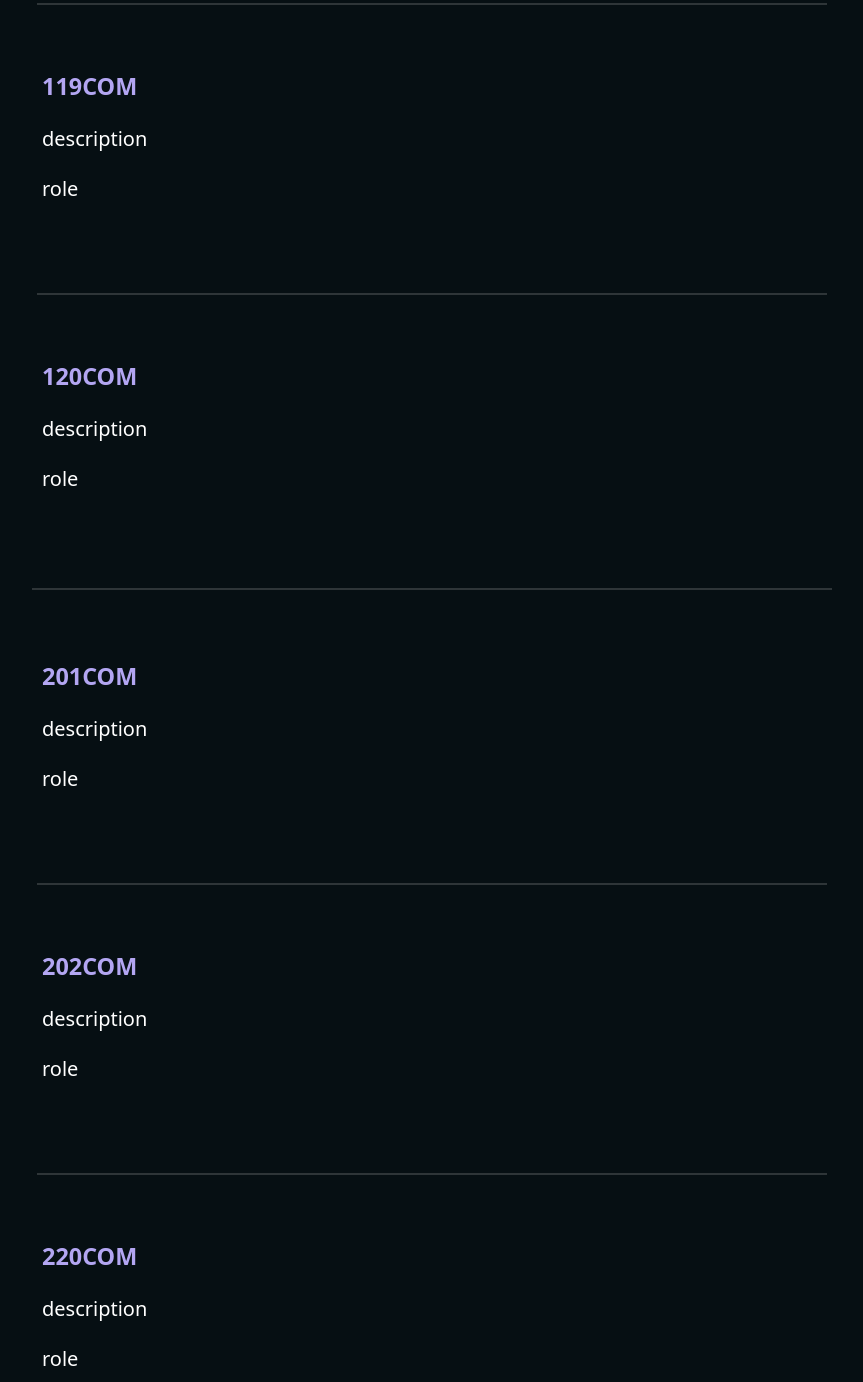
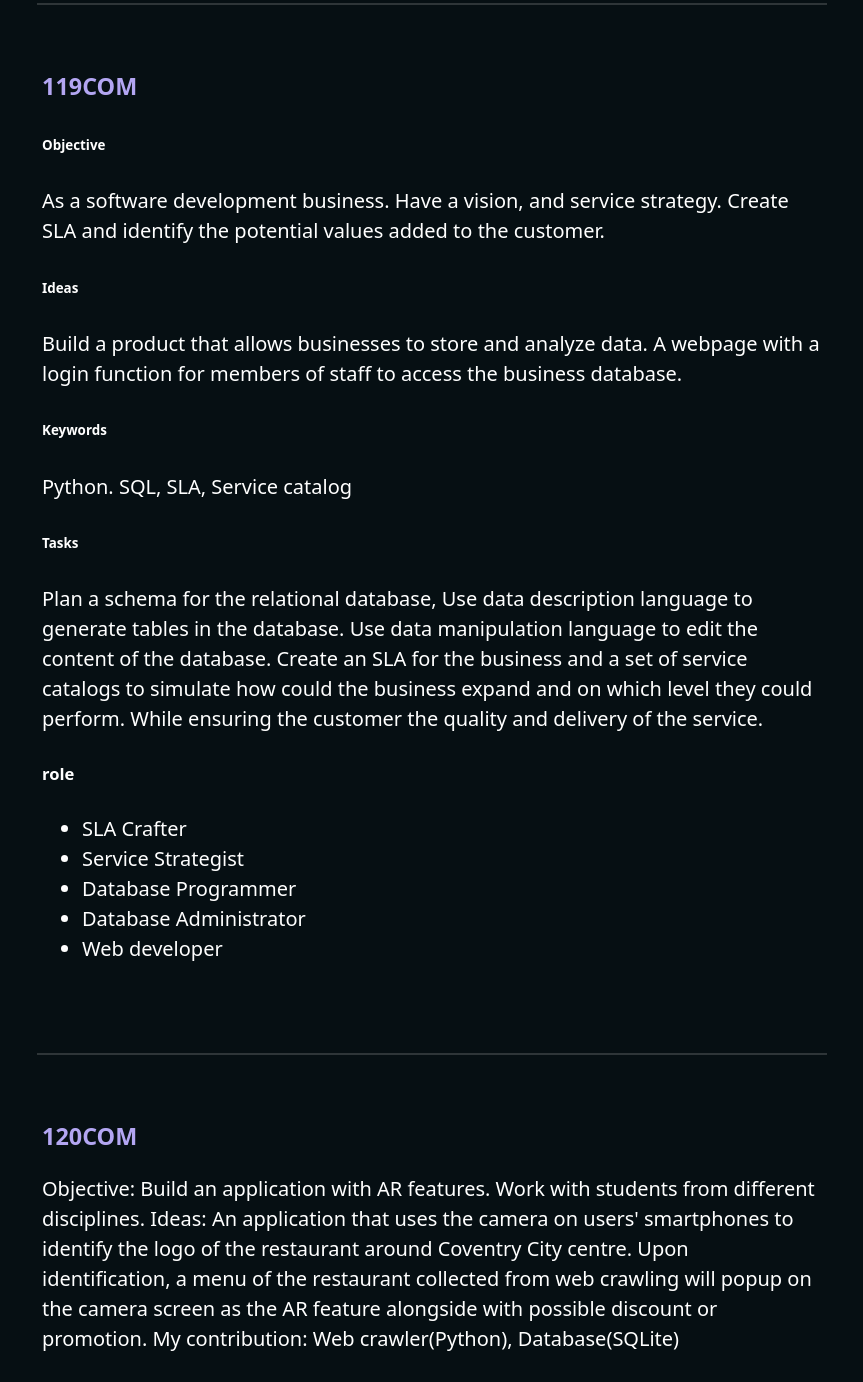
Before and after one commit to Ka67i/Ka67i.github.io, a plain HTML site: page index.html in a window 1280 px wide. Shown: the part 880-2262 px from the top of the page, without its empty margins (32-895 px from the left). Drawn offline with Linux system fonts and the light colour scheme.

Commit message:
more sample added

```diff
--- a/index.html
+++ b/index.html
@@ -51,42 +51,75 @@
             </article>
             <article>
                 <h1 class="article__title">119COM</code></h1>
+                <h6>Objective</h6>
+                <p>As a software development business. Have a vision, and service strategy. Create SLA and identify the potential values added to the customer.</p>
+                <h6>Ideas</h6>
+                <p>Build a product that allows businesses to store and analyze data. A webpage with a login function for members of staff to access the business database.</p>
+                <h6>Keywords</h6>
+                <p>Python. SQL, SLA, Service catalog</p>
+                <h6>Tasks</h6>
+                <p>Plan a schema for the relational database, Use data description language to generate tables in the database. Use data manipulation language to edit the content of the database. Create an SLA for the business and a set of service catalogs to simulate how could the business expand and on which level they could perform. While ensuring the customer the quality and delivery of the service.
+                </p>
+                <h5>role</h5>
                 <p>
-                    description
-                </p>
-                <p>
-                    role
+                    <ul>
+                        <li>SLA Crafter</li>
+                        <li>Service Strategist</li>
+                        <li>Database Programmer</li>
+                        <li>Database Administrator</li>
+                        <li>Web developer</li>
+                    </ul>
                 </p>
             </article>
             <article>
                 <h1 class="article__title">120COM</code></h1>
                 <p>
-                    description
-                </p>
-                <p>
-                    role
+                    Objective: Build an application with AR features. Work with students from different disciplines.
+
+Ideas: An application that uses the camera on users' smartphones to identify the logo of the restaurant around Coventry City centre. Upon identification, a menu of the restaurant collected from web crawling will popup on the camera screen as the AR feature alongside with possible discount or promotion.
+
+My contribution: Web crawler(Python), Database(SQLite)
                 </p>
             </article>
         </article>
 
         <article id="year2">
             <article>
+                <aside>
+                    <p>
+                        <ul>
+                            <li>Simulation Developer </li>
+                            <li>Data Analyst</li>
+                        </ul>
+                    </p>
+                </aside>
                 <h1 class="article__title">201COM</code></h1>
                 <p>
-                    description
+                    Objective: Explore the possibility of introducing a new guaranteed delivery service.
                 </p>
                 <p>
-                    role
+                    Ideas: Try to extend the hours for accepting the parcels that using the new service, Try to change the number of delivery vans for the new service.
                 </p>
+                <p>
+                    Tools: Simul8.
+                </p>
+                <p>
+                    Tasks: Using professional simulation software (Simul8) to build models to collect data on each boarding method. Using T-statistic to compare the identified KPIs and locate the optimal solution and make suggestions.
+                </p>
+                <p>
+                    Keywords:  Simulation, T-statistic, Analysis, KPI
+                </p>
+
             </article>
             <article>
+                <aside>
+                    <ul>
+                        <li>Full-stack Developer</li>
+                    </ul>
+                </aside>
                 <h1 class="article__title">202COM</code></h1>
-                <p>
-                    description
-                </p>
-                <p>
-                    role
-                </p>
+                <h4>Objective</h4><p>Build a full-stack website using JavaScript (handlebars) for users to upload their CVs. Saving data to a SQLite database and retrieve and displaying back to the browsing page.</p>
+                <h4>Keywords</h4><p> JavaScript, Node.js, SQLite, HTML5, CSS</p>
             </article>
             <article>
                 <h1 class="article__title">220COM</code></h1>
```
